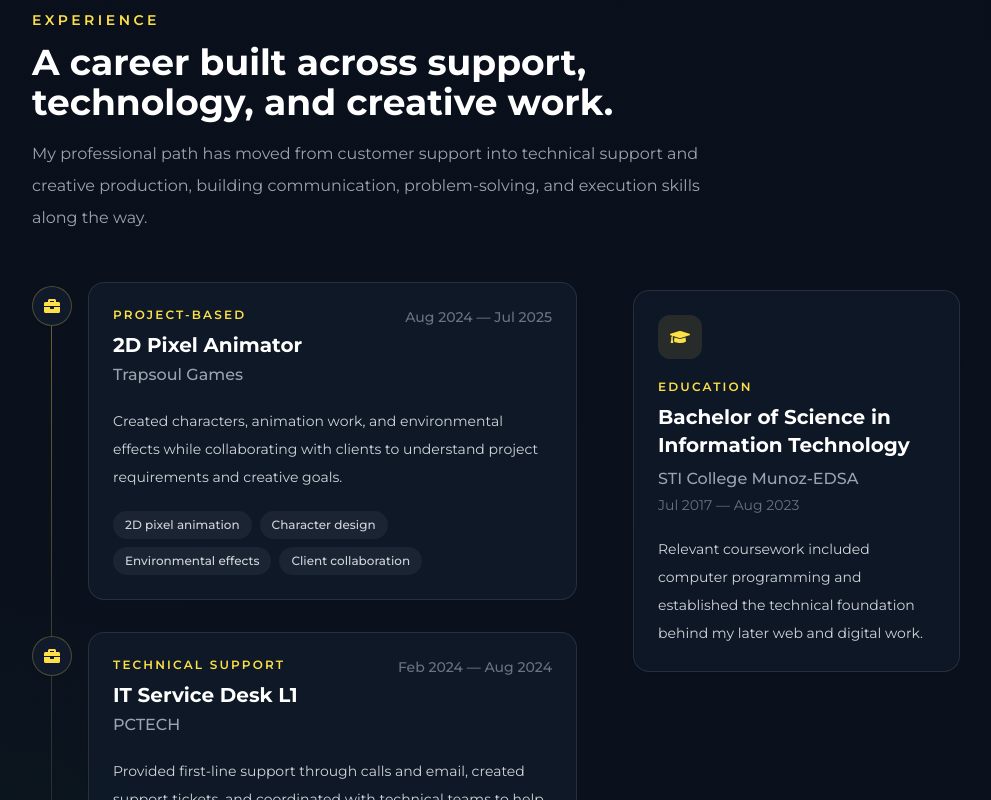
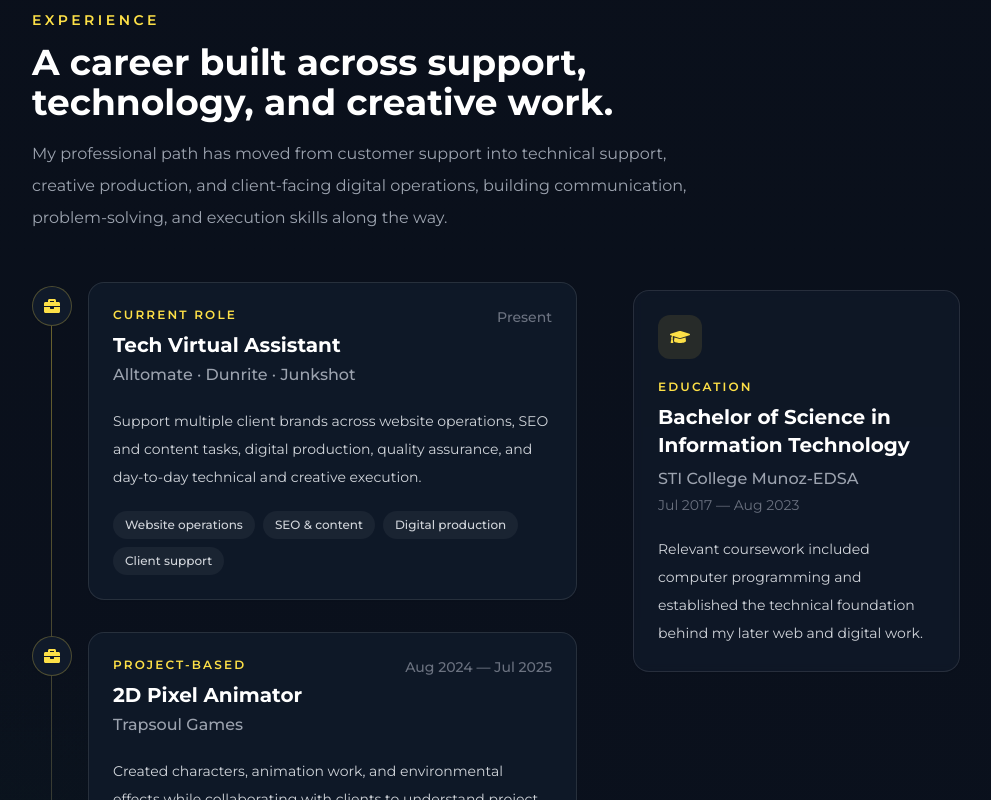
Before and after one commit to RaynGH/new-portfolio-main, a React (Create React App) app: page / in a window 1280 px wide. Shown: the part 2460-3260 px from the top of the page, without its empty margins (144-1135 px from the left). Built offline with nearby package versions, Linux system fonts and the light colour scheme.

Commit message:
Add current Tech VA experience

```diff
--- a/src/Components/Experience.jsx
+++ b/src/Components/Experience.jsx
@@ -1,6 +1,15 @@
 import { FaBriefcase, FaGraduationCap } from 'react-icons/fa';
 
 const EXPERIENCE = [
+  {
+    period: 'Present',
+    role: 'Tech Virtual Assistant',
+    company: 'Alltomate · Dunrite · Junkshot',
+    type: 'Current Role',
+    description:
+      'Support multiple client brands across website operations, SEO and content tasks, digital production, quality assurance, and day-to-day technical and creative execution.',
+    highlights: ['Website operations', 'SEO & content', 'Digital production', 'Client support'],
+  },
   {
     period: 'Aug 2024 — Jul 2025',
     role: '2D Pixel Animator',
@@ -41,7 +50,7 @@ function Experience() {
           A career built across support, technology, and creative work.
         </h2>
         <p className="mt-4 max-w-2xl text-base leading-8 text-gray-600 dark:text-gray-400">
-          My professional path has moved from customer support into technical support and creative production, building communication, problem-solving, and execution skills along the way.
+          My professional path has moved from customer support into technical support, creative production, and client-facing digital operations, building communication, problem-solving, and execution skills along the way.
         </p>
       </header>
 
```
